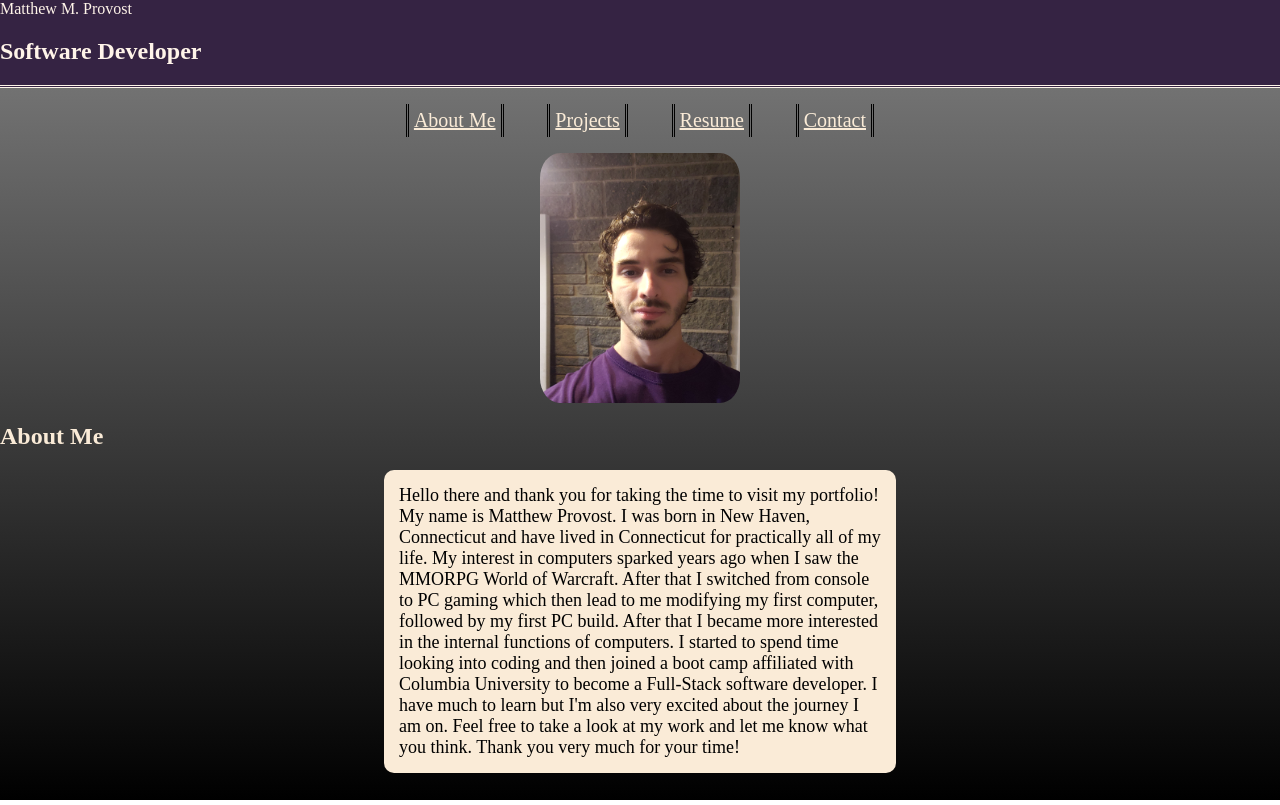
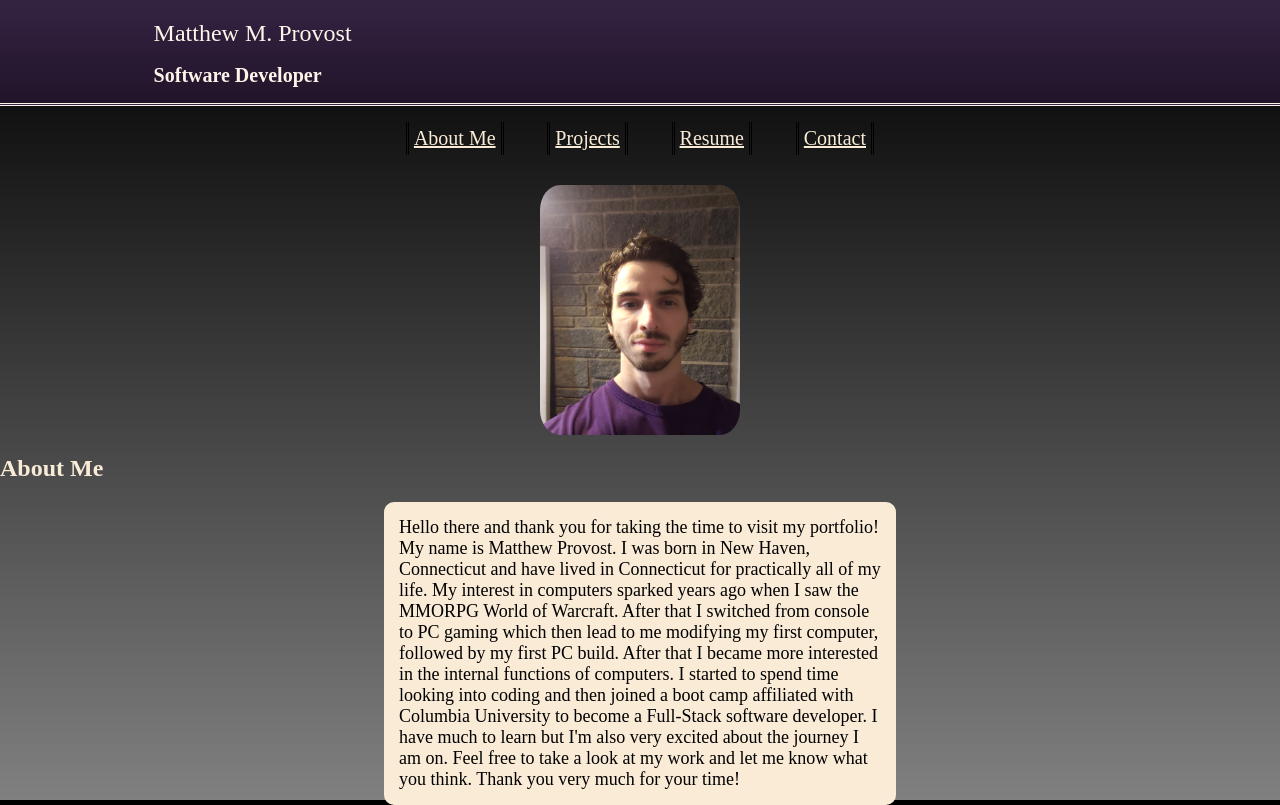
Before and after one commit to provostma21/Portfolio, a React (Create React App) app: page / in a window 1280 px wide. Built offline with nearby package versions, Linux system fonts and the light colour scheme.

Commit message:
changed header background color to a gradient and moved text over from left

```diff
--- a/src/components/Style/Header.css
+++ b/src/components/Style/Header.css
@@ -1,8 +1,18 @@
 .header-container {
-    background-color: #352343;
+    background-image:linear-gradient(#352343, #201429);
     color: #FFF4E9;
     border-bottom-style: double;
 
+}
+.header-container > h2 {
+    margin-left: 12%;
+    font-size: 20px;
+}
+
+.header-container > header {
+    margin-left: 12%;
+    font-size: 24px;
+    padding-top: 20px;
 }
 
 body {
--- a/src/pages/Styles/About.css
+++ b/src/pages/Styles/About.css
@@ -3,6 +3,7 @@
     width: 200px;
     height: 250px;
     display: block;
+    margin-top: 30px;
     margin-left: auto;
     margin-right: auto;
     padding: 0;
--- a/src/pages/Styles/Main.css
+++ b/src/pages/Styles/Main.css
@@ -1,5 +1,5 @@
 body {
-    background-image: linear-gradient(gray, black);
+    background-image: linear-gradient(black, gray);
     padding-bottom: 0;
     margin: 0;
 
```
